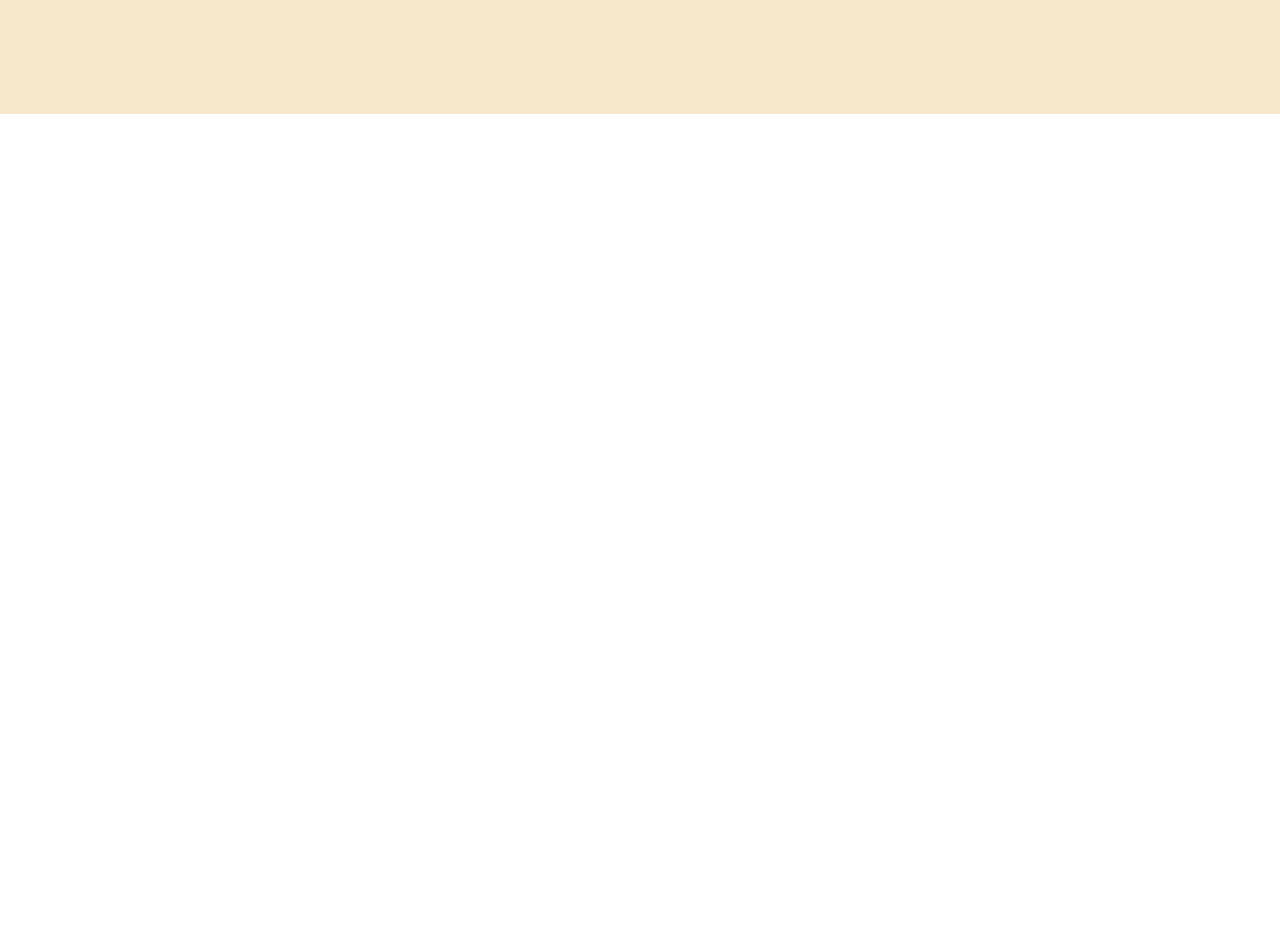
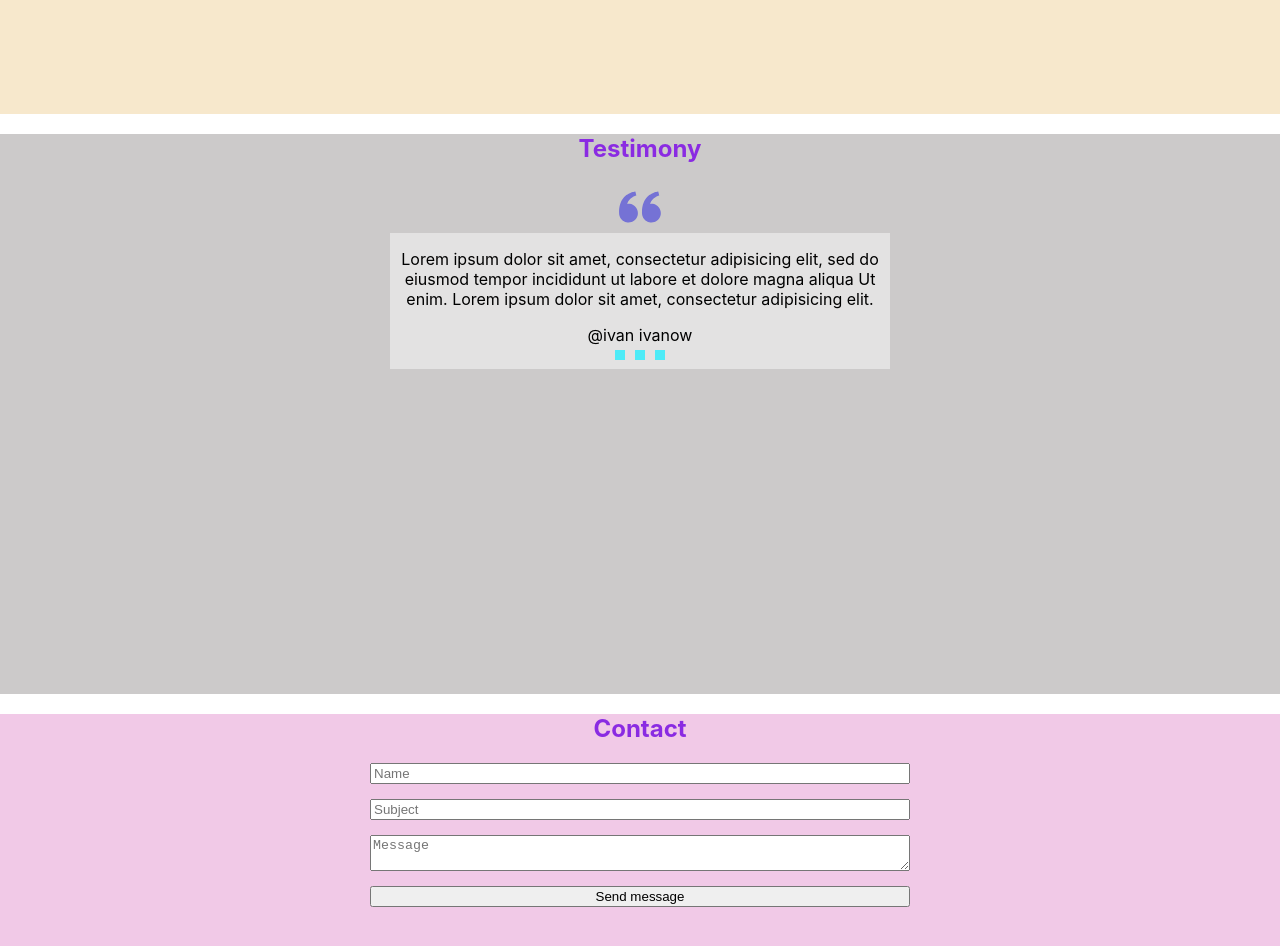
Before and after one commit to Renata-And/portfolio-example, a React (Create React App) app: page / in a window 1280 px wide. Shown: the part 2380-3326 px from the top of the page. Before the commit the page ends 2494 px from the top, so only its background shows below. Built offline with nearby package versions, Linux system fonts and the light colour scheme.

Commit message:
Created Contact section

```diff
--- a/src/App.tsx
+++ b/src/App.tsx
@@ -3,6 +3,8 @@
 import { Main } from './layout/sections/main/Main';
 import { Skills } from './layout/sections/skills/Skills';
 import { Works } from './layout/sections/works/Works';
+import { Testimony } from './layout/sections/testimony/Testimony';
+import { Contact } from './layout/sections/contacts/Contacts';
 
 function App() {
   return (
@@ -11,6 +13,8 @@
       <Main />
       <Skills />
       <Works />
+      <Testimony />
+      <Contact />
     </div>
   );
 }
--- /dev/null
+++ b/src/components/Button.jsx
@@ -0,0 +1,3 @@
+import styled from 'styled-components';
+
+export const Button = styled.button``;
--- /dev/null
+++ b/src/layout/sections/contacts/Contacts.tsx
@@ -0,0 +1,34 @@
+import React from 'react'
+import styled from 'styled-components'
+import { SectionTitle } from '../../../components/SectionTitle'
+import { Button } from '../../../components/Button'
+
+export const Contact = () => {
+  return (
+    <StyledContacts>
+      <SectionTitle>Contact</SectionTitle>
+      <StyledForm>
+        <Field placeholder={'Name'} />
+        <Field placeholder={'Subject'} />
+        <Field placeholder={'Message'} as={'textarea'} />
+        <Button>Send message</Button>
+      </StyledForm>
+    </StyledContacts>
+  )
+}
+
+const StyledContacts = styled.section`
+  min-height: 70vh;
+  background-color: #f1c9e7;
+`
+const StyledForm = styled.form`
+  max-width: 540px;
+  width: 100%;
+  display: flex;
+  flex-direction: column;
+  gap: 15px;
+  margin: 0 auto;
+`
+const Field = styled.input`
+
+`
```
